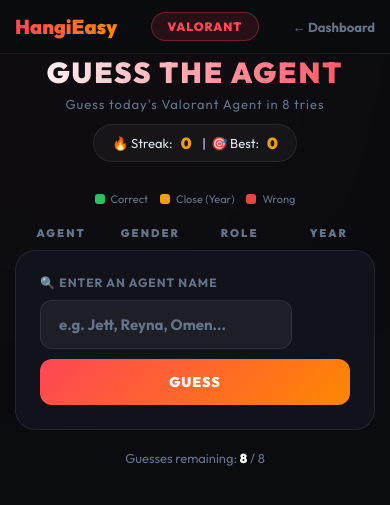
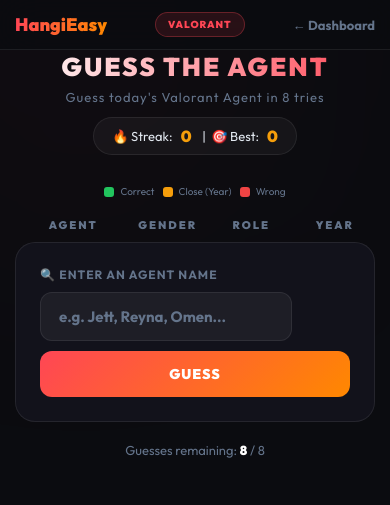
Before and after one commit to onurcakal0/hangieasy-game, a Flask app: page /guess-valorant in a window 390 px wide. Shown: the top 505 px of the page. Run offline with Flask 3, Linux system fonts and the light colour scheme.

Commit message:
style: Improve mobile responsiveness for all special games

```diff
--- a/templates/guess_valorant.html
+++ b/templates/guess_valorant.html
@@ -96,15 +96,20 @@ main{position:relative;z-index:10;max-width:860px;margin:0 auto;padding:30px 20p
 .guesses-left span{color:#fff;font-weight:800;}
 
 @media(max-width:768px){
-  .attr-header,.guess-row{grid-template-columns:1fr 1fr 1fr 1fr;gap:5px;}
-  .cell{font-size:10px;padding:8px 4px; overflow: hidden; text-overflow: ellipsis; white-space: nowrap;}
-  .input-row{flex-direction:column;}
-  .guess-btn{width:100%;}
+  .attr-header, .guess-row { grid-template-columns: 1.5fr 1fr 1.2fr 1fr; gap: 4px; }
+  .attr-header { font-size: 10px; letter-spacing: 1px; }
+  .cell { font-size: 10px; padding: 8px 3px; overflow: hidden; text-overflow: ellipsis; white-space: nowrap; }
+  .input-row { flex-direction: column; }
+  .guess-btn { width: 100%; padding: 14px 20px; }
   nav { padding: 12px 15px; }
-  .nav-logo { font-size: 20px; }
-  .hero-title { font-size: 2.2rem; }
+  .nav-logo { font-size: 18px; }
+  .val-badge { font-size: 10px; padding: 5px 12px; }
+  .game-title { font-size: 1.6rem; }
   main { padding: 0 15px 50px; }
   .win-title, .lose-title { font-size: 1.5rem; }
+  .win-panel, .lose-panel { padding: 30px 20px; }
+  .legend { gap: 8px; }
+  .legend-item { font-size: 10px; }
 }
 </style>
 </head>
```
Also changed, not shown: templates/guess_lol.html (+14 -6 lines), templates/guess_turkey.html (+16 -0 lines).
